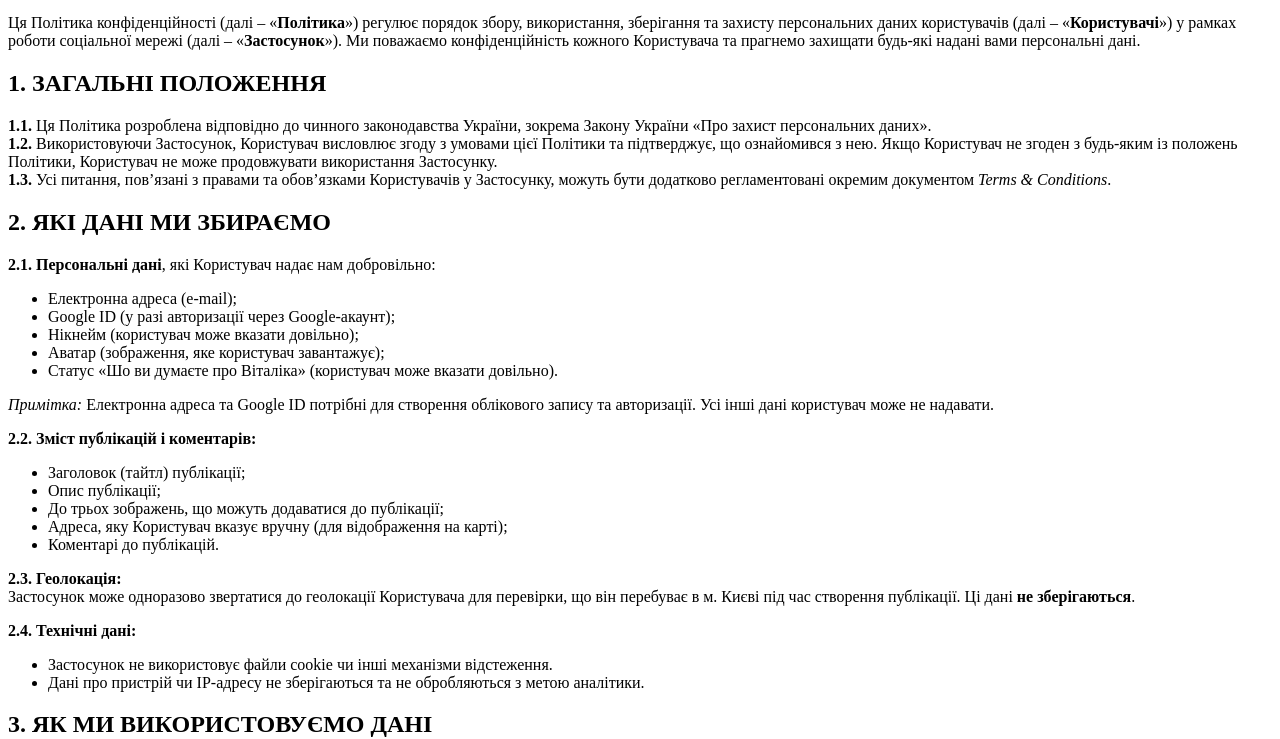
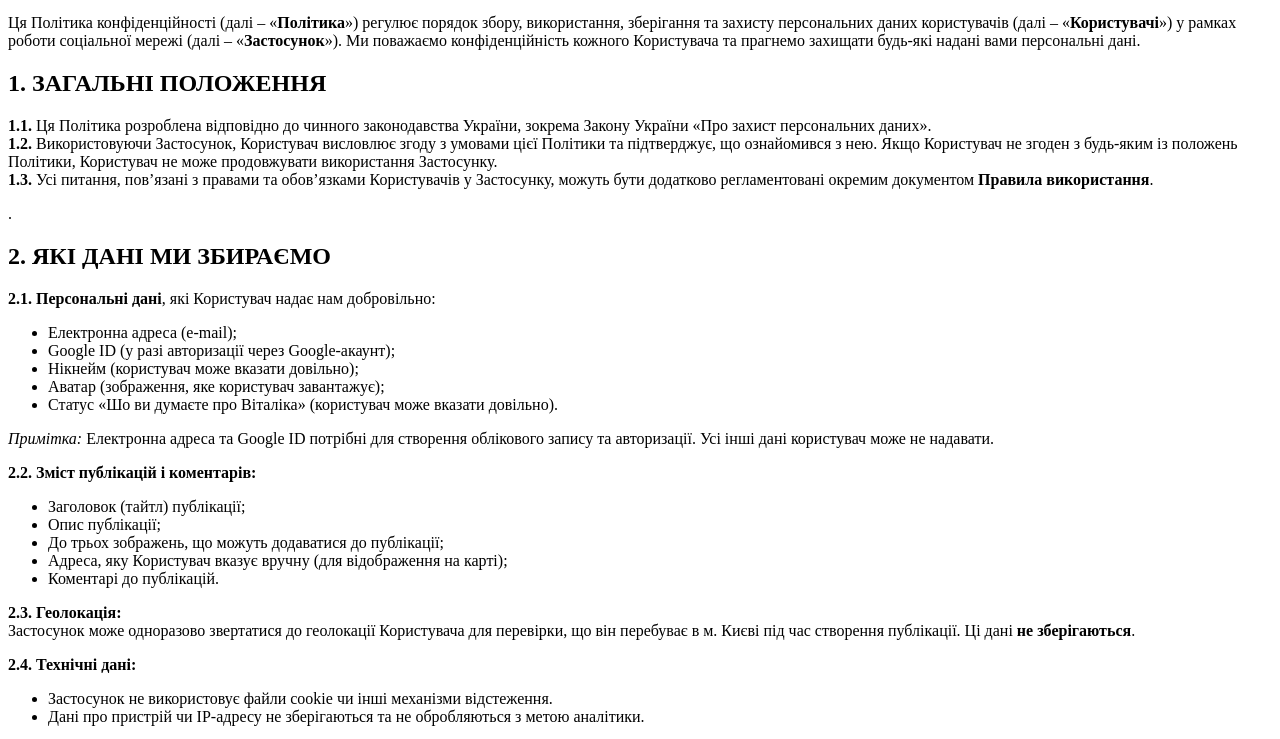
Before and after one commit to BetterPlaceUA/vitalya-sho-ce-privacy-policy, a plain HTML site: page index.html in a window 1280 px wide. Shown: the part 100-839 px from the top of the page. Drawn offline with Linux system fonts and the light colour scheme.

Commit message:
Update index.html

```diff
--- a/index.html
+++ b/index.html
@@ -24,7 +24,7 @@
         та підтверджує, що ознайомився з нею. Якщо Користувач не згоден з будь-яким із положень Політики,
         Користувач не може продовжувати використання Застосунку.<br>
         <strong>1.3.</strong> Усі питання, пов’язані з правами та обов’язками Користувачів у Застосунку,
-        можуть бути додатково регламентовані окремим документом <em>Terms &amp; Conditions</em>.
+        можуть бути додатково регламентовані окремим документом <strong>Правила використання</strong>.</p>.
     </p>
 
     <h2>2. ЯКІ ДАНІ МИ ЗБИРАЄМО</h2>
```
